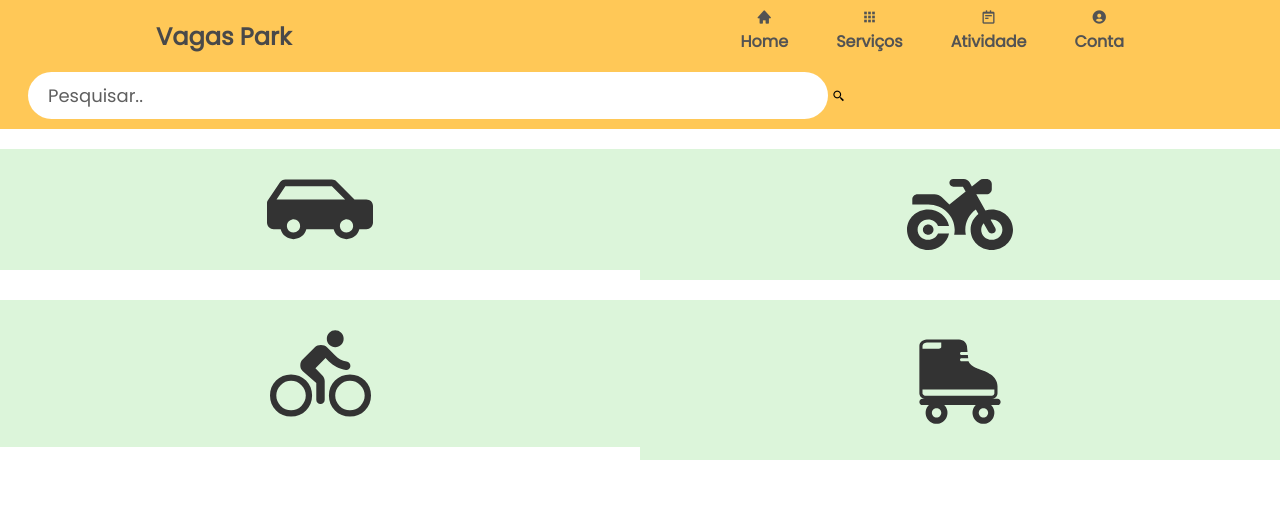
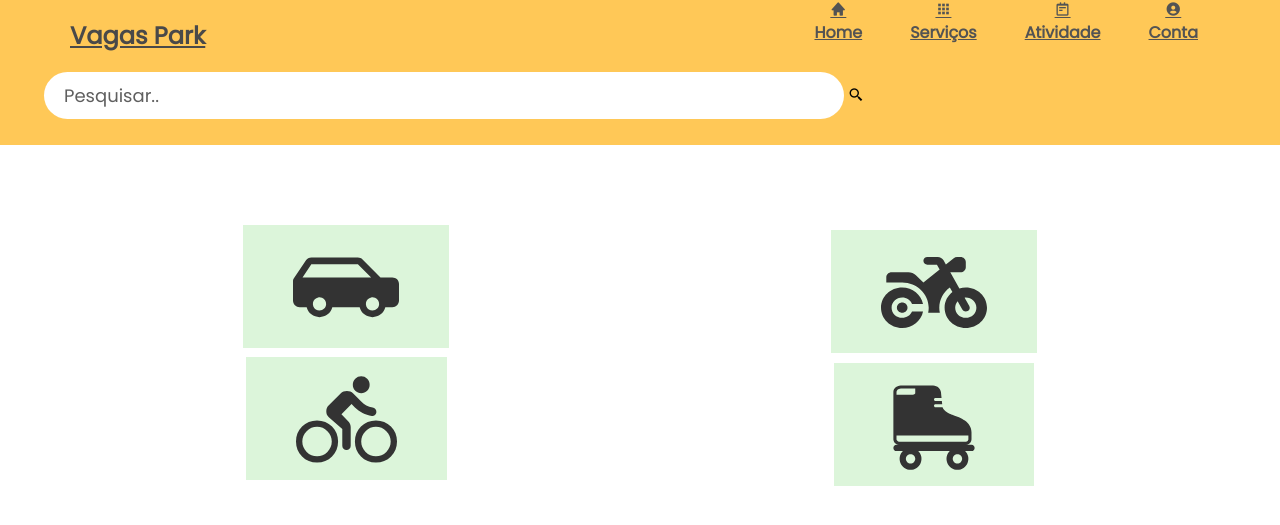
Before and after one commit to raciriaco/Home-proposta-01, a PHP site: page /veiculos.html in a window 1280 px wide. Shown: the top 525 px of the page. Run offline with PHP 8.4, Linux system fonts and the light colour scheme.

Commit message:
mudanças no front-end
tentando corrigir erros no css

```diff
--- a/css/style-usuario.css
+++ b/css/style-usuario.css
@@ -1,44 +1,53 @@
-*{
-    font-family: "Poppins"
+* {
+  font-family: "Poppins";
+  padding: 0;
+  margin: 0;
 }
 
-body{
+body {
   margin: 0;
   font-family: "Poppins";
-
 }
-
-
 
 /* inicio do index */
 
 /* Basic Colors*/
-.light-green-color { color: #7399df }
-.light-green-bg-color { background-color: #3c6e7a; }
-.dark-green-color { color: #3c6e7a; }
-.dark-green-bg-color { background-color: #3c6e7a; }
-.white-color { color: #fff; }
-
-.tit{
-padding-top: 200px;
-text-align: center;}
-
-.sub{
-    text-align: center;
-
+.light-green-color {
+  color: #7399df;
+}
+.light-green-bg-color {
+  background-color: #3c6e7a;
+}
+.dark-green-color {
+  color: #3c6e7a;
+}
+.dark-green-bg-color {
+  background-color: #3c6e7a;
+}
+.white-color {
+  color: #fff;
 }
 
-.login{
+.tit {
+  padding-top: 200px;
+  text-align: center;
+}
+
+.sub {
+  text-align: center;
+}
+
+.login {
   text-decoration: none;
   color: #efefef;
 }
 
-.bt{
+.bt {
   padding-top: 300px;
   text-align: center;
 }
-.btn-1{
-    width:300px;
+.btn-1 {
+  width: 300px;
   height: 50px;
   border: none;
   color: white;
@@ -48,127 +57,118 @@ box-shadow: inset 0 0 0 0 #8b6312;
   transition: ease-out 0.3s;
   font-size: 20px;
   outline: none;
-text-decoration: none ;
+  text-decoration: none;
 }
 
-.btn-1:hover{
+.btn-1:hover {
   box-shadow: inset 300px 0 0 0 #aa7518;
   cursor: pointer;
   color: #000;
 }
 
-h1{
+h1 {
   font-size: 30px;
   font-family: Impact, fantasy;
   font-weight: 200;
 }
-h2{
+h2 {
   font-size: 20px;
 }
 
-
-#loginContainer{
-    background-image: linear-gradient(to bottom, rgb(117, 191, 216), rgba(143, 175, 175, 0.601));
+#loginContainer {
+  background-image: linear-gradient(
+    to bottom,
+    rgb(117, 191, 216),
+    rgba(143, 175, 175, 0.601)
+  );
   height: 100vh;
 }
-
 
 /*FIM INDEX*/
 
 /*COMEÇO HOME */
 
-@import url('https://fonts.googleapis.com/css2?family=Poppins:wght@500&display=swap');
+@import url("https://fonts.googleapis.com/css2?family=Poppins:wght@500&display=swap");
 
-*{
-    box-sizing: border-box;
-    padding: 0;
-    margin: 0;
-}
- ul{
+ul {
   list-style: none;
   padding: 0 0 10px;
 }
 
- a{
+a {
   text-decoration: none;
 }
 
-
- .container{
-    max-width:968px ;
+.container {
+  max-width: 968px;
   margin: auto;
 }
 
-.header{
+.header {
   /*position: fixed; */
   top: 0;
   left: 0;
   width: 100%;
-    background-color: #FFC857;
+  background-color: #ffc857;
   z-index: 100;
-    transition: 0,4s;
+  transition: 0, 4s;
 }
 
-.nav{
+.nav {
   height: 4.5rem;
   display: flex;
   justify-content: space-between;
   align-items: center;
-
 }
 
-.nav__logo{
+.nav__logo {
   color: rgb(73, 73, 73);
   font-weight: 700;
   font-size: 1.5rem;
 }
 
-.nav__name{
+.nav__name {
   font-weight: 600;
 }
 
-.nav__icon{
+.nav__icon {
   font-size: 1.5rem;
 }
 
 .nav__list,
-.nav__link{
+.nav__link {
   display: flex;
 }
 
-.nav__list{
+.nav__list {
   justify-content: space-around;
   column-gap: 3rem;
 }
 
-.nav__link{
+.nav__link {
   flex-direction: column;
   align-items: center;
   color: rgb(83, 83, 83);
   row-gap: 0.25rem;
 }
 
-.nav__link:hover{
+.nav__link:hover {
   color: rgb(0, 134, 67);
 }
 
-i.nav__icon{
+i.nav__icon {
   display: none;
 }
 
-
-
-
-@media screen and (max-width : 992px) {
-    .container{
-        margin-right: 1rem ;
-        margin-left:1rem ;
+@media screen and (max-width: 992px) {
+  .container {
+    margin-right: 1rem;
+    margin-left: 1rem;
   }
 }
 
-@media screen and (max-width : 768px) {
-
-.nav__menu{
+@media screen and (max-width: 768px) {
+  .nav__menu {
     position: fixed;
     bottom: 0;
     left: 0;
@@ -179,40 +179,36 @@ i.nav__icon{
     display: grid;
     align-content: center;
     border-radius: 1.25rem 1.25rem 0 0;
-    transition: .4s;
+    transition: 0.4s;
     box-shadow: 0 -1px 12px rgba(59, 59, 59, 0.25);
   }
 
-.nav{
+  .nav {
     height: 3rem;
   }
-i.nav__icon{
+  i.nav__icon {
     display: block;
   }
-
 }
 
-@media screen and (max-width : 576px) {
-
-    .nav__list{
+@media screen and (max-width: 576px) {
+  .nav__list {
     justify-content: center;
   }
-
 }
 
-.btn-alert img{
+.btn-alert img {
   width: 50px;
 }
 
-.btn-alert{
+.btn-alert {
   cursor: pointer;
   background: transparent;
   border: 0;
-
 }
 
-.search-bar{
-    width:100%;
+.search-bar {
+  width: 100%;
   max-width: 800px;
   background-color: #ffffff;
   border-radius: 60px;
@@ -223,15 +219,15 @@ i.nav__icon{
   border: 0;
 }
 
-::placeholder{
+::placeholder {
   color: #5f5f5f;
 }
 
-.search-bar-button img{
+.search-bar-button img {
   width: 30px;
 }
 
-.search-bar-button{
+.search-bar-button {
   cursor: pointer;
   background: transparent;
   border: 0;
@@ -241,14 +237,14 @@ i.nav__icon{
 
 /* INFO PERFIL */
 
- .wrapper{
+.wrapper {
   display: grid;
   grid-column: 1;
   width: 80%;
-    align-items:center;
+  align-items: center;
 }
 
- .form-info{
+.form-info {
   padding: 30px 5px 5px 5px;
   width: 80%;
   display: flex;
@@ -257,12 +253,11 @@ i.nav__icon{
   margin: auto;
 }
 
-
- .label-info{
+.label-info {
   font-size: 18px;
 }
 
- .info-conta{
+.info-conta {
   border: none;
   border-bottom: 2px solid #bebebe;
   padding-bottom: 5px;
@@ -275,23 +270,21 @@ i.nav__icon{
   color: #353535;
 }
 
-
 /*botão */
- .btn-class{
+.btn-class {
   align-items: center;
   justify-content: center;
-    display:flex;
+  display: flex;
   flex-direction: column;
-
 }
 
-.btn-config-advance{
+.btn-config-advance {
   font-size: 1em;
   width: 25%;
   padding: 0.5em;
-    background-color:#ffffff;
+  background-color: #ffffff;
   border-radius: 5px;
-    border: 2px solid #ABABAB;
+  border: 2px solid #ababab;
   margin-top: 30px;
   cursor: pointer;
   align-items: center;
@@ -301,24 +294,21 @@ i.nav__icon{
   color: inherit;
   text-decoration: none;
 }
-.btn-config-advance:hover{
-    background-color: #FFCC49;
+.btn-config-advance:hover {
+  background-color: #ffcc49;
   transition-duration: 0.4s;
   transform: scale(1.1);
-
 }
-.icon-seta{
+.icon-seta {
   width: 10%;
-
 }
-.icon-config{
+.icon-config {
   width: 8%;
-
 }
 
 /* VEICULOS */
 
-.section-veiculos{
+.section-veiculos {
   width: 100%;
   height: 100%;
   overflow: hidden;
@@ -326,31 +316,29 @@ i.nav__icon{
     row-gap: 50px;
     */
 }
-
-.veiculos{
+.veiculos-container {
+  margin: 5%;
+}
+.veiculos {
   background-color: #dcf5da;
-
-  display: grid;
-  margin-top: 20px;
-  justify-content: space-around;
-  padding: 30px;
-  float: left;
-  width: 50%;
-
+  padding: 50px;
+  width: 100%;
 }
 
-#section-veiculos{
-
+#section-veiculos {
 }
 
-#section-veiculos .section-carro{
-
+#section-veiculos .section-carro {
+}
+.col-3 {
+  margin: auto;
+  align-items: center;
+  justify-content: center;
 }
 
-.btn-class{
+.btn-class {
   align-items: center;
   justify-content: center;
-    display:flex;
+  display: flex;
   flex-direction: column;
-
 }
--- a/veiculo-carro.html
+++ b/veiculo-carro.html
@@ -52,7 +52,7 @@
      <div class="wrapper">
         <nav>
             <ul>
-            <div class="container">
+            <div class="search-container">
                 <form>
                   <input type="search" class="search-bar" placeholder="Pesquisar.." name="q">
                   <button class="search-bar-button" type="submit">
@@ -91,7 +91,11 @@
 
             <a class="btn-config-advance" href="veiculos.html">Concluído </a>
          </div>
+
+
+
 </section>
+
 
 
 </body>
--- a/veiculos.html
+++ b/veiculos.html
@@ -8,8 +8,10 @@
     <link rel="preconnect" href="https://fonts.googleapis.com">
     <link rel="preconnect" href="https://fonts.gstatic.com" crossorigin>
     <link href="https://fonts.googleapis.com/css2?family=Poppins:ital,wght@0,400;1,300&display=swap" rel="stylesheet">
-    <script src="https://cdn.jsdelivr.net/npm/@popperjs/core@2.11.6/dist/umd/popper.min.js" integrity="sha384-oBqDVmMz9ATKxIep9tiCxS/Z9fNfEXiDAYTujMAeBAsjFuCZSmKbSSUnQlmh/jp3" crossorigin="anonymous"></script>
-    <script src="https://cdn.jsdelivr.net/npm/bootstrap@5.3.0-alpha2/dist/js/bootstrap.min.js" integrity="sha384-heAjqF+bCxXpCWLa6Zhcp4fu20XoNIA98ecBC1YkdXhszjoejr5y9Q77hIrv8R9i" crossorigin="anonymous"></script>
+
+    <link href="https://cdn.jsdelivr.net/npm/bootstrap@5.3.0-alpha3/dist/css/bootstrap.min.css" rel="stylesheet" integrity="sha384-KK94CHFLLe+nY2dmCWGMq91rCGa5gtU4mk92HdvYe+M/SXH301p5ILy+dN9+nJOZ" crossorigin="anonymous">
+    <script src="https://cdn.jsdelivr.net/npm/bootstrap@5.3.0-alpha3/dist/js/bootstrap.bundle.min.js" integrity="sha384-ENjdO4Dr2bkBIFxQpeoTz1HIcje39Wm4jDKdf19U8gI4ddQ3GYNS7NTKfAdVQSZe" crossorigin="anonymous"></script>
+
     <link href='https://unpkg.com/boxicons@2.1.4/css/boxicons.min.css' rel='stylesheet'>
     <link href="https://fonts.googleapis.com/css2?family=Poppins:ital,wght@0,400;1,300&display=swap" rel="stylesheet">
     <title>Veículos</title>
@@ -67,29 +69,36 @@
         </div>
     </header>
 <!--fim do menu-->
-    <main>
-     <div class="section-veiculos">
 
-        <a class="veiculos" href="carro.html" submit="">
+    <div class="veiculos-container text-center">
+        <div style="display:flex; align-items:center; justify-content:center;" class="row">
+          <div class="col-3 mt-5"><a class="veiculos" href="carro.html" submit="">
             <img src="img/carro-icon.svg" alt="" srcset="">
-        </a>
+        </a></div>
+          <div class="col-3 mt-5"><a class="veiculos" href="moto.html" submit="">
+            <img src="img/moto-icon.svg" alt="" srcset="">
+         </a></div>
 
-        <a class="veiculos" href="moto.html" submit="">
-           <img src="img/moto-icon.svg" alt="" srcset="">
-        </a>
+          <!-- Force next columns to break to new line at md breakpoint and up -->
+          <div class="w-100 d-none d-md-block"></div>
 
-        <a class="veiculos" href="bicicleta.html" submit="">
+          <div class="col-3 mt-5"><a class="veiculos" href="bicicleta.html" submit="">
             <img src="img/bicicleta-icon.svg" alt="" srcset="">
-        </a>
-
-        <a class="veiculos" href="patins.html" submit="">
+        </a></div>
+          <div class="col-3 mt-5"><a class="veiculos" href="patins.html" submit="">
             <img src="img/patins-icon.svg" alt="" srcset="">
 
-        </a>
+        </a></div>
+        </div>
+      </div>
 
 
-     </div>
-    </main>
 
+
+
+
+
+    <script src="https://cdn.jsdelivr.net/npm/@popperjs/core@2.11.7/dist/umd/popper.min.js" integrity="sha384-zYPOMqeu1DAVkHiLqWBUTcbYfZ8osu1Nd6Z89ify25QV9guujx43ITvfi12/QExE" crossorigin="anonymous"></script>
+    <script src="https://cdn.jsdelivr.net/npm/bootstrap@5.3.0-alpha3/dist/js/bootstrap.min.js" integrity="sha384-Y4oOpwW3duJdCWv5ly8SCFYWqFDsfob/3GkgExXKV4idmbt98QcxXYs9UoXAB7BZ" crossorigin="anonymous"></script>
 </body>
 </html>
```
Lines whose indentation alone changed are shown as unchanged.
